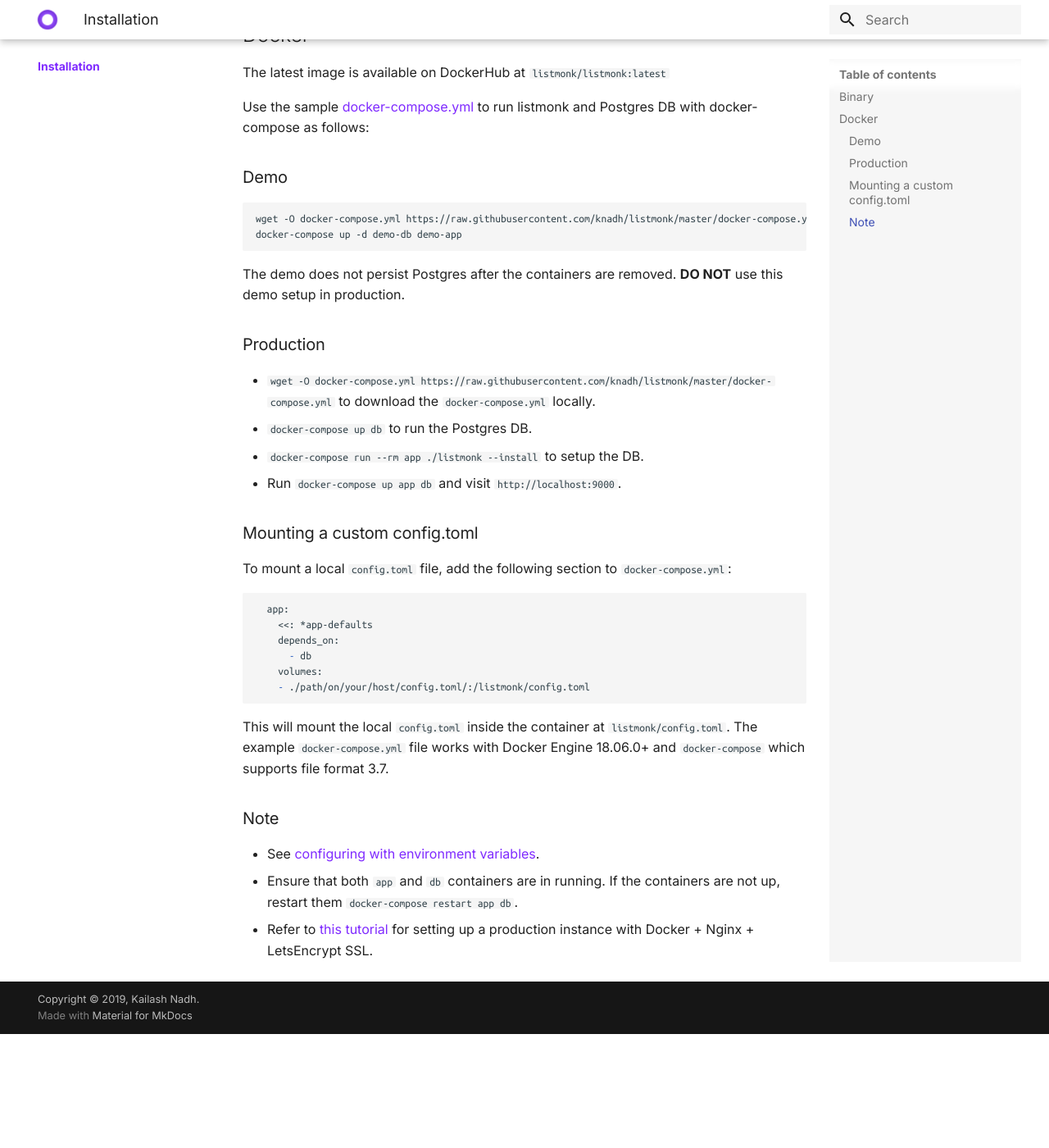
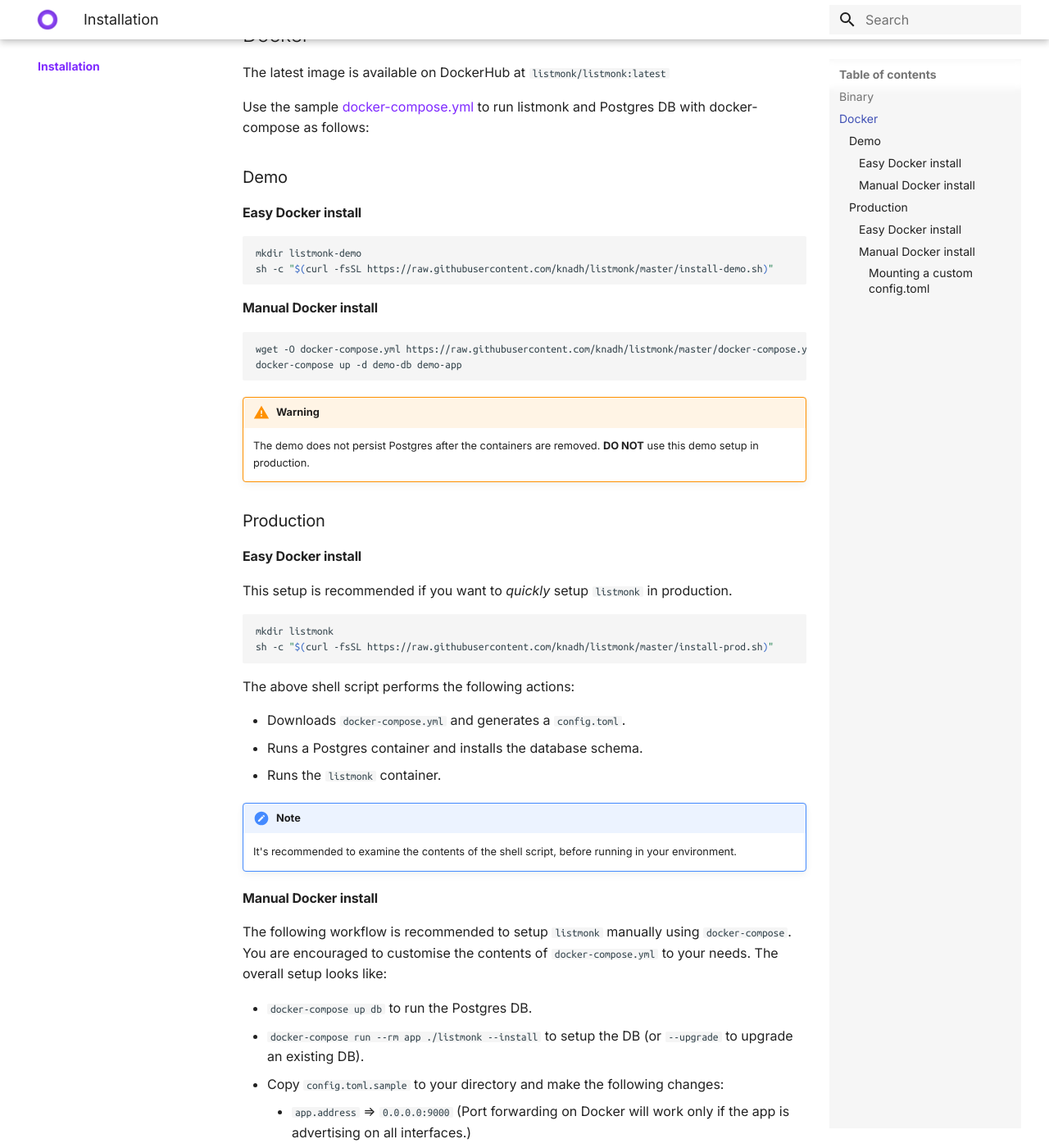
Before and after one commit to knadh/listmonk-site, an MkDocs documentation site: the page built from docs/docs/installation.md, in a window 1280 px wide and 1400 px high, scrolled down 523 px. Shown: the whole window at 82% size. Built offline with MkDocs 1.6.1 and Material for MkDocs 9.7.7, drawn with Linux system fonts in a browser that asks for light colours; old or Windows-style settings are respelled for this version of MkDocs; before the commit the page ends 1784 px from its top, so only the background shows below that; some of the changed text lies outside the part shown.

Commit message:
feat: Rework installation docs

````diff
--- a/docs/docs/installation.md
+++ b/docs/docs/installation.md
@@ -14,34 +14,100 @@
 
 ### Demo
 
+#### Easy Docker install
+
+```bash
+mkdir listmonk-demo
+sh -c "$(curl -fsSL https://raw.githubusercontent.com/knadh/listmonk/master/install-demo.sh)"
 ```
+
+#### Manual Docker install
+
+```bash
 wget -O docker-compose.yml https://raw.githubusercontent.com/knadh/listmonk/master/docker-compose.yml
 docker-compose up -d demo-db demo-app
 ```
 
-The demo does not persist Postgres after the containers are removed. **DO NOT** use this demo setup in production.
+!!! warning
+    The demo does not persist Postgres after the containers are removed. **DO NOT** use this demo setup in production.
 
 ### Production
-- `wget -O docker-compose.yml https://raw.githubusercontent.com/knadh/listmonk/master/docker-compose.yml` to download the `docker-compose.yml` locally.
+
+#### Easy Docker install
+
+This setup is recommended if you want to _quickly_ setup `listmonk` in production.
+
+```bash
+mkdir listmonk
+sh -c "$(curl -fsSL https://raw.githubusercontent.com/knadh/listmonk/master/install-prod.sh)"
+```
+
+The above shell script performs the following actions:
+
+- Downloads `docker-compose.yml` and generates a `config.toml`.
+- Runs a Postgres container and installs the database schema.
+- Runs the `listmonk` container.
+
+!!! note
+    It's recommended to examine the contents of the shell script, before running in your environment.
+
+#### Manual Docker install
+
+The following workflow is recommended to setup `listmonk` manually using `docker-compose`. You are encouraged to customise the contents of `docker-compose.yml` to your needs. The overall setup looks like:
+
 - `docker-compose up db` to run the Postgres DB.
-- `docker-compose run --rm app ./listmonk --install` to setup the DB.
-- Run `docker-compose up app db` and visit `http://localhost:9000`.
+- `docker-compose run --rm app ./listmonk --install` to setup the DB (or `--upgrade` to upgrade an existing DB).
+- Copy `config.toml.sample` to your directory and make the following changes:
+    - `app.address` => `0.0.0.0:9000` (Port forwarding on Docker will work only if the app is advertising on all interfaces.)
+    - `db.host` => `listmonk_db` (Container Name of the DB container)
+- Run `docker-compose up app` and visit `http://localhost:9000`.
 
-### Mounting a custom config.toml
+##### Mounting a custom config.toml
+
 To mount a local `config.toml` file, add the following section to `docker-compose.yml`:
 
-```
+```yml
   app:
     <<: *app-defaults
     depends_on:
       - db
     volumes:
-    - ./path/on/your/host/config.toml/:/listmonk/config.toml
+    - ./path/on/your/host/config.toml:/listmonk/config.toml
 ```
 
-This will mount the local `config.toml` inside the container at `listmonk/config.toml`. The example `docker-compose.yml` file works with Docker Engine 18.06.0+ and `docker-compose` which supports file format 3.7.
+!!! note
+    Some common changes done inside `config.toml` for Docker based setups:
 
-### Note
-- See [configuring with environment variables](../configuration).
-- Ensure that both `app` and `db` containers are in running. If the containers are not up, restart them `docker-compose restart app db`.
-- Refer to [this tutorial](https://yasoob.me/posts/setting-up-listmonk-opensource-newsletter-mailing/) for setting up a production instance with Docker + Nginx + LetsEncrypt SSL.
+    - Change `app.address` to `0.0.0.0:9000`.
+    - Change `db.host` to `listmonk_db`.
+
+Here's a sample `config.toml` you can use:
+
+```toml
+[app]
+address = "0.0.0.0:9000"
+admin_username = "listmonk"
+admin_password = "listmonk"
+
+# Database.
+[db]
+host = "listmonk_db"
+port = 5432
+user = "listmonk"
+password = "listmonk"
+database = "listmonk"
+ssl_mode = "disable"
+max_open = 25
+max_idle = 25
+max_lifetime = "300s"
+```
+
+Mount the local `config.toml` inside the container at `listmonk/config.toml`.
+
+!!! tip
+    - See [configuring with environment variables](../configuration) for variables like `app.admin_password` and `db.password`
+    - Ensure that both `app` and `db` containers are in running. If the containers are not running, restart them `docker-compose restart app db`.
+    - Refer to [this tutorial](https://yasoob.me/posts/setting-up-listmonk-opensource-newsletter-mailing/) for setting up a production instance with Docker + Nginx + LetsEncrypt SSL.
+
+!!! info
+    The example `docker-compose.yml` file works with Docker Engine 18.06.0+ and `docker-compose` which supports file format 3.7.
````
